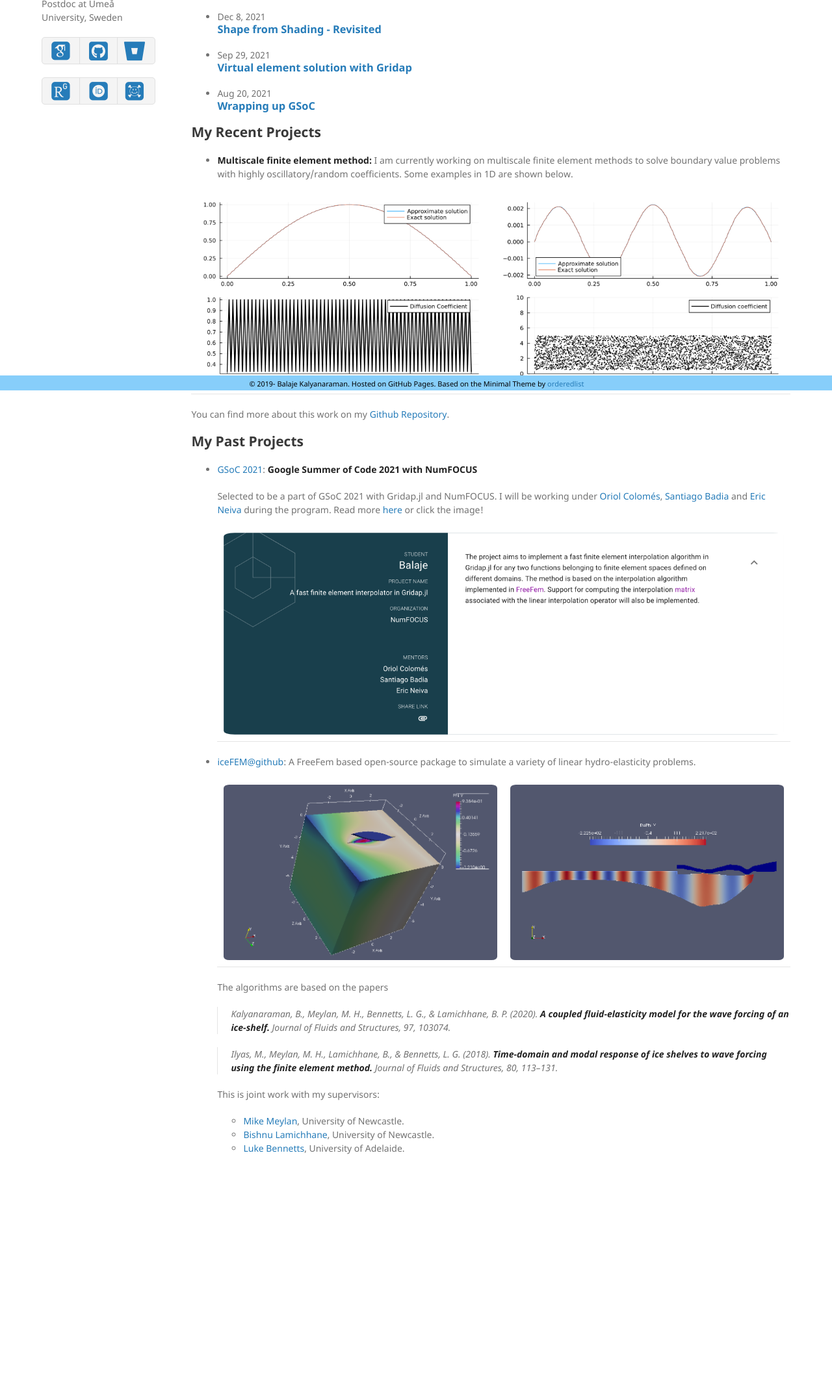
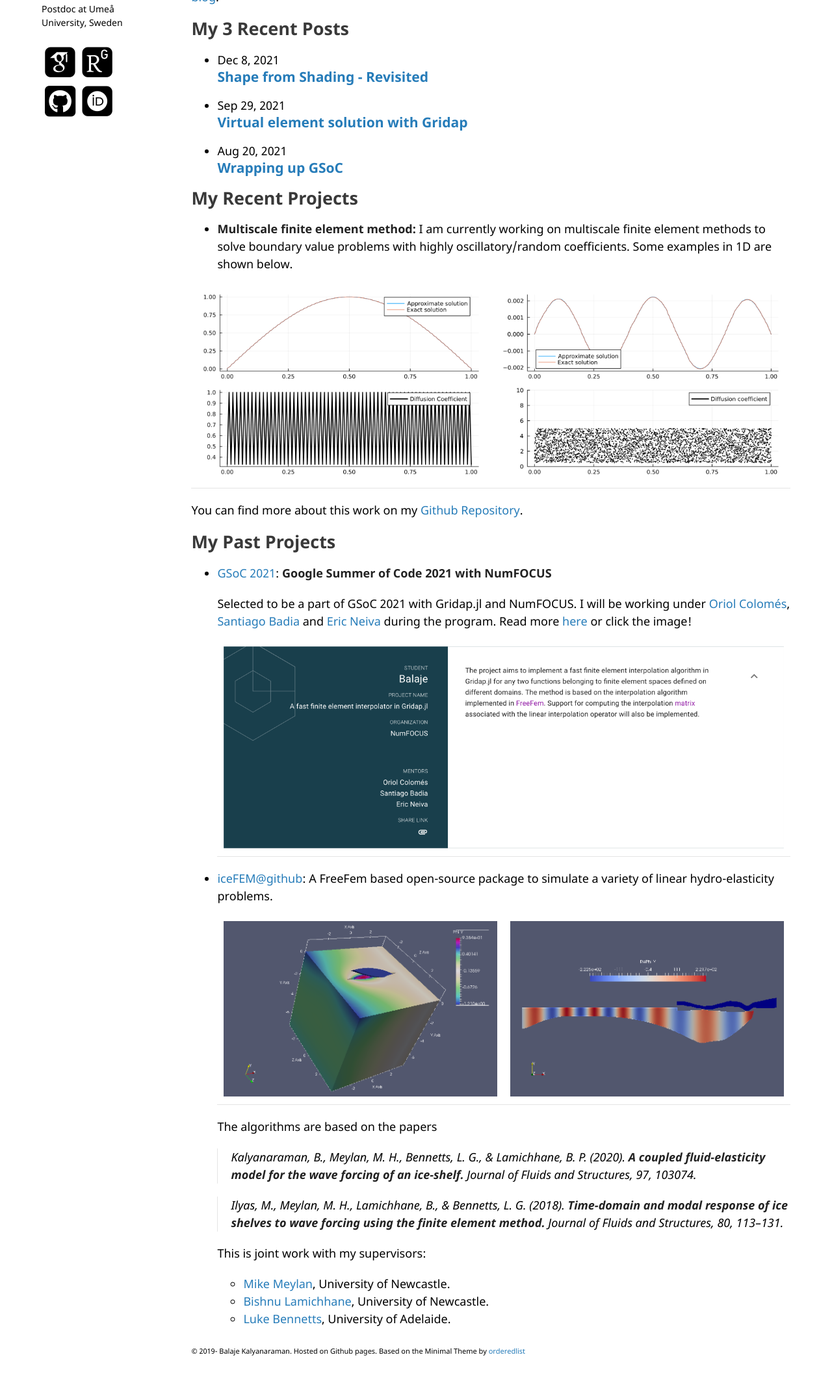
Before and after one commit to Balaje/balaje.github.io, a Jekyll site: the page built from index.md, in a window 1280 px wide, cut to the strip 299-2440 px from the top of the page. Shown: the top 2126 px of the strip at 65% size. Built offline with Jekyll 4.4.1, drawn with Linux system fonts in a browser that asks for light colours; nearby versions of some CDN libraries; some web fonts are replaced; our own code applies the rules of GitHub Pages for plain Markdown files; before the commit the page ends 2147 px from its top, so only the background shows below that.

Commit message:
Change themes

```diff
--- a/_layouts/default.html
+++ b/_layouts/default.html
@@ -1,8 +1,5 @@
 <!DOCTYPE html>
-<script type="text/javascript" src="https://cdn.mathjax.org/mathjax/latest/MathJax.js?config=TeX-AMS-MML_HTMLorMML"></script>
-<html lang="{{ site.lang | default: "en-US" }}">
-    <head>
-        <meta charset="UTF-8">
+        <script type="text/javascript" id="MathJax-script" async src="https://cdn.jsdelivr.net/npm/mathjax@3/es5/tex-mml-chtml.js"></script>
         <meta http-equiv="X-UA-Compatible" content="IE=edge">
         <meta name="viewport" content="width=device-width, initial-scale=1">
         <link rel="stylesheet" href="{{ '/assets/css/academicons.css?v=' | append: site.github.build_revision | relative_url }}">
@@ -28,34 +25,31 @@
         </div>
     </div>
 
-    <br><br>
+    <hr>
+    <br>
 
     <body>
         <div class="wrapper">
             <header>
                 {% if site.logo %}
-                <img src="{{site.logo | relative_url}}" alt="Logo"/>
+                <img class="special-image" src="{{site.logo | relative_url}}" alt="Logo" border-radious=100%/>
                 {% endif %}
 
-                <p>{{ site.description | default: site.github.project_tagline }}</p>
+                <p style="font-size:14px;">{{ site.description | default: site.github.project_tagline }}</p>
 
 
                 {% if site.show_downloads %}
                 <ul class="downloads">
                     <li><a class="contact_link" href="https://scholar.google.com.au/citations?user=h_FPNVAAAAAJ&hl=en">
                         <i class="ai ai-google-scholar-square ai-3x"></i></a></li>
+                    <li><a class="contact_link" href="https://www.researchgate.net/profile/K_Balaje">
+                        <i class="ai ai-researchgate-square ai-3x"></i></a></li>
+                </ul>
+                <ul class="downloads">
                     <li><a class="contact_link" href="https://github.com/Balaje">
                         <i class="fa fa-github-square fa-3x"></i></a></li>
-                    <li><a class="contact_link" href="https://www.bitbucket.org/balajek">
-                        <i class="fa fa-bitbucket-square fa-3x"></i></a></li>
-                </ul>
-                <ul class="downloads">
-                    <li><a class="contact_link" href="https://www.researchgate.net/profile/K_Balaje">
-                        <i class="ai ai-researchgate-square ai-3x"></i></a></li>
                     <li><a class="contact_link" href="https://orcid.org/0000-0001-6181-1876">
                         <i class="ai ai-orcid-square fa-3x"></i></a></li>
-                    <li><a class="contact_link" href="https://arxiv.org/a/balaje_k_1.html">
-                        <i class="ai ai-arxiv-square ai-3x"></i></a></li>
                 </ul>
                 {% endif %}
             </header>
@@ -63,10 +57,9 @@
 
                 {{ content }}
 
+                <small style="text-align: center;">&copy 2019- Balaje Kalyanaraman. Hosted on Github pages. Based on the Minimal Theme by <a href="https://orderedlist.com/minimal/">orderedlist</a></small>
+
             </section>
-            <footer>
-                <small style="text-align: center;">&copy 2019- Balaje Kalyanaraman. Hosted on GitHub Pages. Based on the Minimal Theme by <a href="https://orderedlist.com/minimal/">orderedlist</a></small>
-            </footer>
         </div>
         <script src="{{ "/assets/js/scale.fix.js" | relative_url }}"></script>
 
--- a/_sass/jekyll-theme-minimal.scss
+++ b/_sass/jekyll-theme-minimal.scss
@@ -3,8 +3,8 @@
 
 body {
   background-color: #fff;
-  font: 14px/1.5 "Noto Sans", "Helvetica Neue", Helvetica, Arial, sans-serif;
-  color:#727272;
+  font: 18px/1.5 "Noto Sans", "Helvetica Neue", Helvetica, Arial, sans-serif;
+  color:#000000;
   font-weight:400;
   margin: 0;
 }
@@ -40,7 +40,7 @@ a {
 }
 
 a:hover, a:focus {
-  color:#069;
+  color:gray;
   font-weight: bold;
   font-style: italic;
 }
@@ -103,7 +103,7 @@ th {
 
 img {
   max-width:100%;
-  border-radius: 2%;
+  border-radius:0%;
   text-align: center;
 }
 
@@ -118,16 +118,14 @@ ul.downloads {
   list-style:none;
   height:40px;
   padding:0;
-  background: #f4f4f4;
+  background: white;
   border-radius:5px;
-  border:1px solid #e0e0e0;
   width:100%;
 }
 
 .downloads li {
   width:33%;
   float:left;
-  border-right:1px solid #e0e0e0;
   height:40px;
 }
 
@@ -140,9 +138,8 @@ ul.downloads {
 }
 
 .downloads a {
-  line-height:1;
-  font-size:11px;
-  color:#267CB9;
+  font-size:18px;
+  color:black;
   display:block;
   text-align:center;
   padding-top:4px;
@@ -150,7 +147,7 @@ ul.downloads {
 }
 
 .downloads a:hover, .downloads a:focus {
-  color:#87CEFA;
+  color:gray;
   font-weight:bold;
 }
 
@@ -187,7 +184,7 @@ small {
 
 hr {
   border:0;
-  background:#e5e5e5;
+  background:#000000;
   height:1px;
   margin:0 0 20px;
 }
@@ -195,7 +192,7 @@ hr {
 footer {
   text-align: center;
   padding: 1px;
-  background-color: #87CEFA;
+  background-color: white;
   color: black;
   position: fixed;
   left: 0;
@@ -265,7 +262,7 @@ footer {
     width:99%;
   }
 
-  .downloads li, .downloads li + li + li {
+  .downloads li, .downloads li + li {
     width:33%;
   }
 }
@@ -281,19 +278,20 @@ footer {
 
 .mastheader {
   overflow: hidden;
-  background-color: #267CB9;
+  background-color: #ffffff;
   padding: 1% 1%;
 }
 
 .mastheader a {
   float: left;
-  color: white;
+  color: black;
   text-align: center;
   padding: 12px;
   text-decoration: none;
-  font-size: 18px;
+  font-size: 22px;
   line-height: 25px;
   border-radius: 4px;
+  font-weight: bold;
 }
 
 .mastheader a.logo {
@@ -302,7 +300,7 @@ footer {
 }
 
 .mastheader a:hover {
-  background-color: #87CEFA;
+  background-color: gray;
   color: white;
 }
 
@@ -321,3 +319,7 @@ footer {
     float: none;
   }
 }
+
+.special-image {
+  border-radius: 50%;
+}
```
